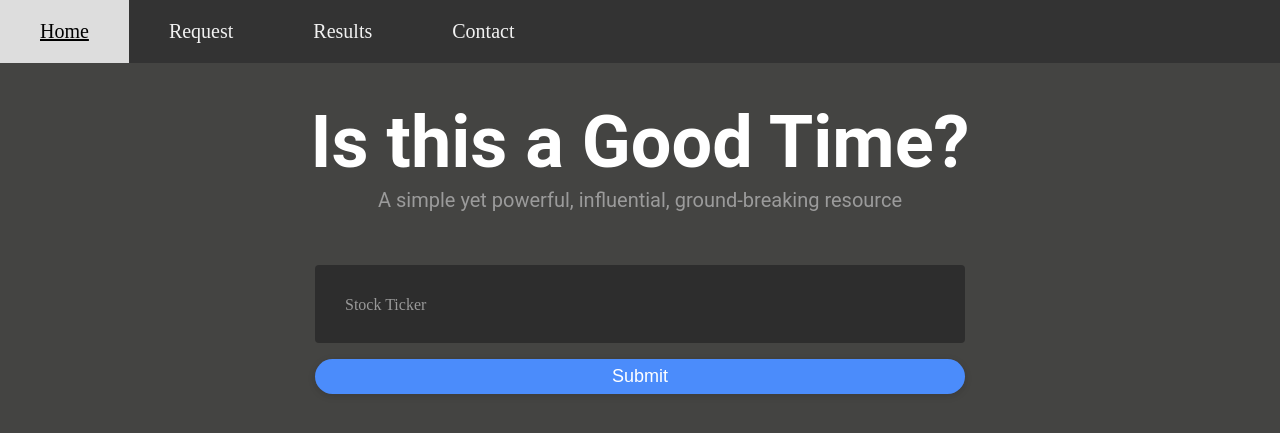
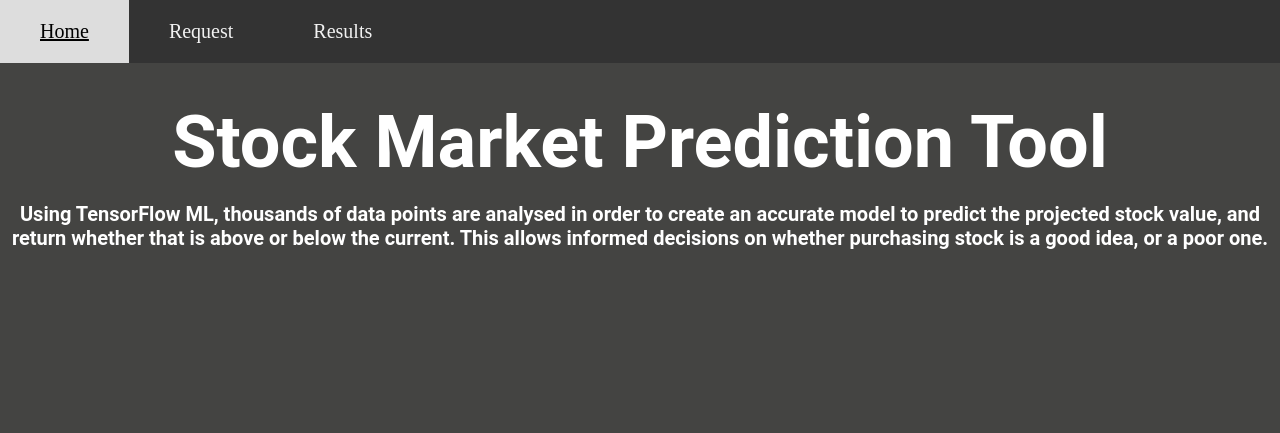
Before and after one commit to SamKhzym/tohacks-2021, a Flask app: page / in a window 1280 px wide. Shown: the top 433 px of the page. Run offline with Flask 2, Linux system fonts and the light colour scheme.

Commit message:
Home page, nav bar

```diff
--- a/routes.py
+++ b/routes.py
@@ -4,8 +4,11 @@ from flask.helpers import send_from_directory
 app = Flask(__name__)
 app.secret_key = b'_5#y2L"F4Q8z\n\xec]/'
 
+@app.route("/")
+def home():
+    return render_template("home.html")
 
-@app.route("/", methods=["POST", "GET"])
+@app.route("/request", methods=["POST", "GET"])
 def hello(name=None):
 
     if request.method == "POST":
--- /dev/null
+++ b/static/styles/home.css
@@ -0,0 +1,17 @@
+h1 {
+    font-family: "Roboto", sans-serif, "arial";
+    font-weight: 600;
+    font-size: 72px;
+    color: white;
+    text-align: center;
+    margin: auto auto auto auto;
+  }
+
+h2 {
+    font-family: "Roboto", sans-serif, "arial";
+    font-weight: 600;
+    font-size: 20px;
+    color: white;
+    text-align: center;
+    margin: 300 auto 300 auto;
+}
--- a/static/styles/mainpage.css
+++ /dev/null
@@ -1,131 +0,0 @@
-h1 {
-  font-family: "Roboto", sans-serif, "arial";
-  font-weight: 600;
-  font-size: 72px;
-  color: white;
-  text-align: center;
-  margin: auto auto auto auto;
-}
-
-h4 {
-  font-family: "Roboto", sans-serif, "arial";
-  font-weight: 400;
-  font-size: 20px;
-  color: #9b9b9b;
-  line-height: 1.5;
-  margin: 0px auto 50px auto;
-}
-
-/* ///// inputs /////*/
-
-input:focus ~ label,
-textarea:focus ~ label,
-input:valid ~ label,
-textarea:valid ~ label {
-  font-size: 0.75em;
-  color: #999;
-  top: -5px;
-  -webkit-transition: all 0.225s ease;
-  transition: all 0.225s ease;
-}
-
-.styled-input {
-  float: middle;
-  width: 293px;
-  margin: 1rem 0;
-  position: relative;
-  border-radius: 4px;
-}
-
-@media only screen and (max-width: 768px) {
-  .styled-input {
-    width: 100%;
-  }
-}
-
-.styled-input label {
-  color: #999;
-  padding: 1.3rem 30px 1rem 30px;
-  position: absolute;
-  top: 10px;
-  left: 0;
-  -webkit-transition: all 0.25s ease;
-  transition: all 0.25s ease;
-  pointer-events: none;
-}
-
-.styled-input.wide {
-  width: 590px;
-  max-width: 100%;
-}
-
-input,
-textarea {
-  padding: 30px;
-  border: 0;
-  width: 100%;
-  font-size: 1rem;
-  background-color: #2d2d2d;
-  color: white;
-  border-radius: 4px;
-}
-
-input:focus,
-textarea:focus {
-  outline: 0;
-}
-
-input:focus ~ span,
-textarea:focus ~ span {
-  width: 100%;
-  -webkit-transition: all 0.075s ease;
-  transition: all 0.075s ease;
-}
-
-textarea {
-  width: 100%;
-  min-height: 15em;
-}
-
-.input-container {
-  width: 650px;
-  max-width: 100%;
-  margin: 20px auto 25px auto;
-}
-
-.submit-btn {
-  float: right;
-  padding: 7px 35px;
-  border-radius: 60px;
-  display: inline-block;
-  background-color: #4b8cfb;
-  color: white;
-  font-size: 18px;
-  cursor: pointer;
-  box-shadow: 0 2px 5px 0 rgba(0, 0, 0, 0.06), 0 2px 10px 0 rgba(0, 0, 0, 0.07);
-  -webkit-transition: all 300ms ease;
-  transition: all 300ms ease;
-}
-
-.submit-btn:hover {
-  transform: translateY(1px);
-  box-shadow: 0 1px 1px 0 rgba(0, 0, 0, 0.1), 0 1px 1px 0 rgba(0, 0, 0, 0.09);
-}
-
-@media (max-width: 768px) {
-  .submit-btn {
-    width: 100%;
-    float: none;
-    text-align: center;
-  }
-}
-
-input[type="checkbox"] + label {
-  color: #ccc;
-  font-style: italic;
-}
-
-input[type="checkbox"]:checked + label {
-  color: #f00;
-  font-style: normal;
-}
--- a/templates/base.html
+++ b/templates/base.html
@@ -41,10 +41,9 @@
     </head>
     <body>
         <div class="navbar">
-            <a href="#home">Home</a>
-            <a href="#request">Request</a>
-            <a href="#results">Results</a>
-            <a href="#contact">Contact</a>
+            <a href="/">Home</a>
+            <a href="/request">Request</a>
+            <a href="/results">Results</a>
         </div>
 
         {% block content %}{% endblock %}
--- /dev/null
+++ b/templates/home.html
@@ -0,0 +1,9 @@
+{% extends "base.html" %}
+{% block link %}
+<link rel="stylesheet" href="{{ url_for('static', filename='styles/home.css') }}">
+{% endblock %}
+{% block title %}Is this a Good Time?{% endblock %}
+{% block h %}<h1>Stock Market Prediction Tool</h1>{% endblock %}
+{% block content %}
+<h2>Using TensorFlow ML, thousands of data points are analysed in order to create an accurate model to predict the projected stock value, and return whether that is above or below the current. This allows informed decisions on whether purchasing stock is a good idea, or a poor one.</h2>
+{% endblock %}
--- a/templates/request.html
+++ b/templates/request.html
@@ -1,6 +1,6 @@
 {% extends "base.html" %}
 {% block link %}
-<link rel="stylesheet" href="{{ url_for('static', filename='styles/mainpage.css') }}">
+<link rel="stylesheet" href="{{ url_for('static', filename='styles/request.css') }}">
 {% endblock %}
 {% block title %}Is this a Good Time?{% endblock %}
 {% block h %}<h1>Is this a Good Time?</h1>{% endblock %}
--- a/templates/results.html
+++ b/templates/results.html
@@ -2,6 +2,7 @@
 {% block link %}
 <link rel="stylesheet" href="{{ url_for('static', filename='styles/results.css') }}">
 {% endblock %}
+{% block title %}Is this a Good Time?{% endblock %}
 {% block h %}
 <script src="http://code.jquery.com/jquery-1.9.1.js"></script>
 <title>Checkbox</title>
```
Also changed, not shown: static/styles/request.css (added, +131 -0 lines).
